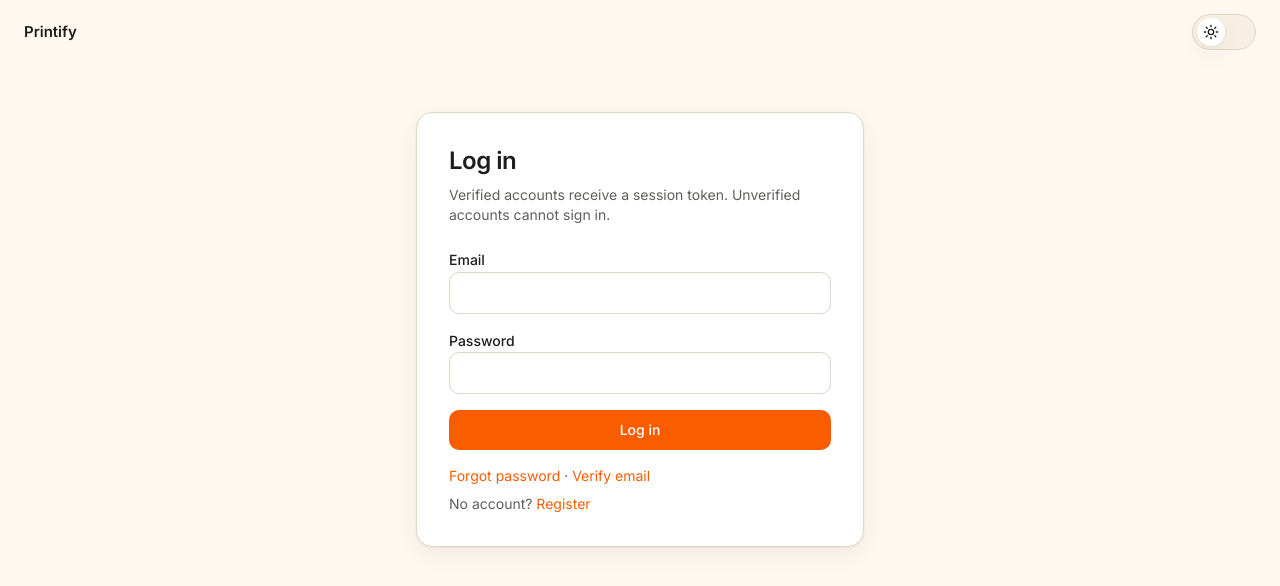
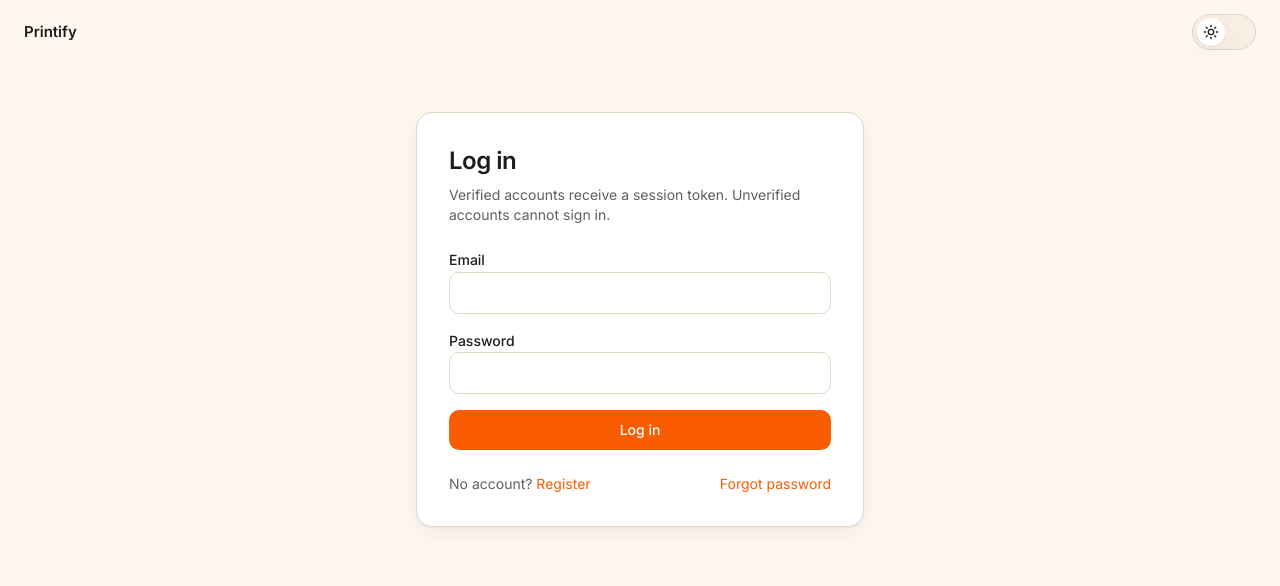
Before and after one commit to rid137/printify-backend, a Next.js app in the folder frontend/: page /login in a window 1280 px wide. Shown: the top 586 px of the page. Built offline with nearby package versions, Linux system fonts and the light colour scheme; no server answers.

Commit message:
updated auth screen texts

```diff
--- a/frontend/app/forgot-password/page.tsx
+++ b/frontend/app/forgot-password/page.tsx
@@ -57,9 +57,9 @@ export default function ForgotPasswordPage() {
         </Button>
       </form>
       <p className="mt-4 text-sm text-muted">
-        Have a code?{" "}
-        <Link className="text-harvest" href="/reset-password">
-          Reset password
+        Back to {" "}
+        <Link className="text-harvest" href="/login">
+          Login
         </Link>
       </p>
     </AuthCard>
--- a/frontend/app/login/page.tsx
+++ b/frontend/app/login/page.tsx
@@ -96,21 +96,20 @@ function LoginForm() {
           {busy ? "Signing in…" : "Log in"}
         </Button>
       </form>
-      <p className="mt-4 text-sm text-muted">
-        <Link className="text-harvest" href="/forgot-password">
-          Forgot password
-        </Link>
-        {" · "}
-        <Link className="text-harvest" href="/verify-otp">
-          Verify email
-        </Link>
-      </p>
-      <p className="mt-2 text-sm text-muted">
-        No account?{" "}
-        <Link className="text-harvest" href="/register">
-          Register
-        </Link>
-      </p>
+
+      <div className="mt-6 flex items-center justify-between">
+        <p className="text-sm text-muted">
+          No account?{" "}
+          <Link className="text-harvest" href="/register">
+            Register
+          </Link>
+        </p>
+        <p className="text-sm text-muted">
+          <Link className="text-harvest" href="/forgot-password">
+            Forgot password
+          </Link>
+        </p>
+      </div>
     </AuthCard>
   );
 }
--- a/frontend/next.config.ts
+++ b/frontend/next.config.ts
@@ -1,6 +1,7 @@
 import type { NextConfig } from "next";
 
 const nextConfig: NextConfig = {
+  output: "export",
   // React Strict Mode stays enabled. Development remounts can look like
   // duplicate fetches; lib/api/client.ts coalesces in-flight GETs instead.
   poweredByHeader: false,
```
